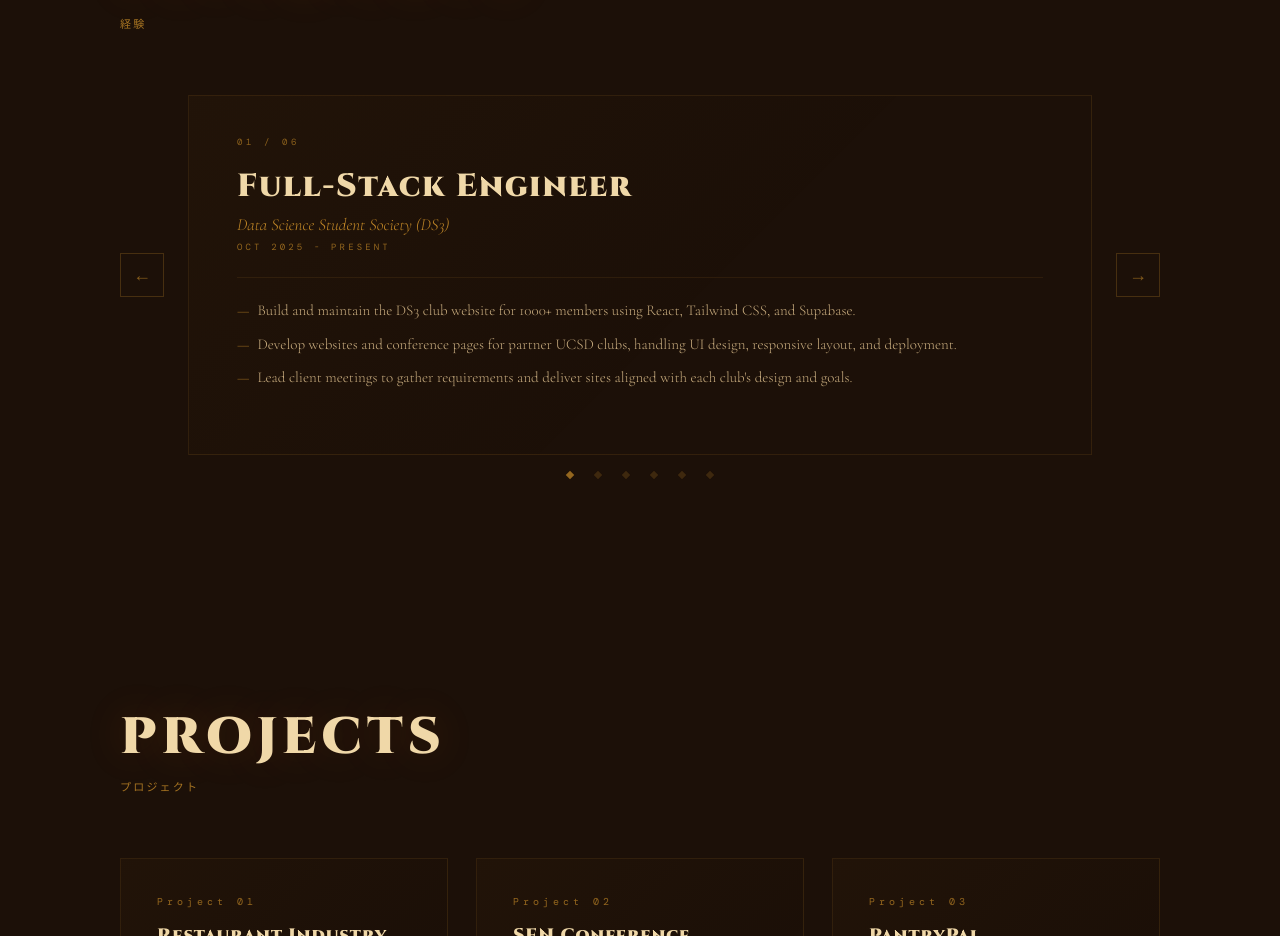
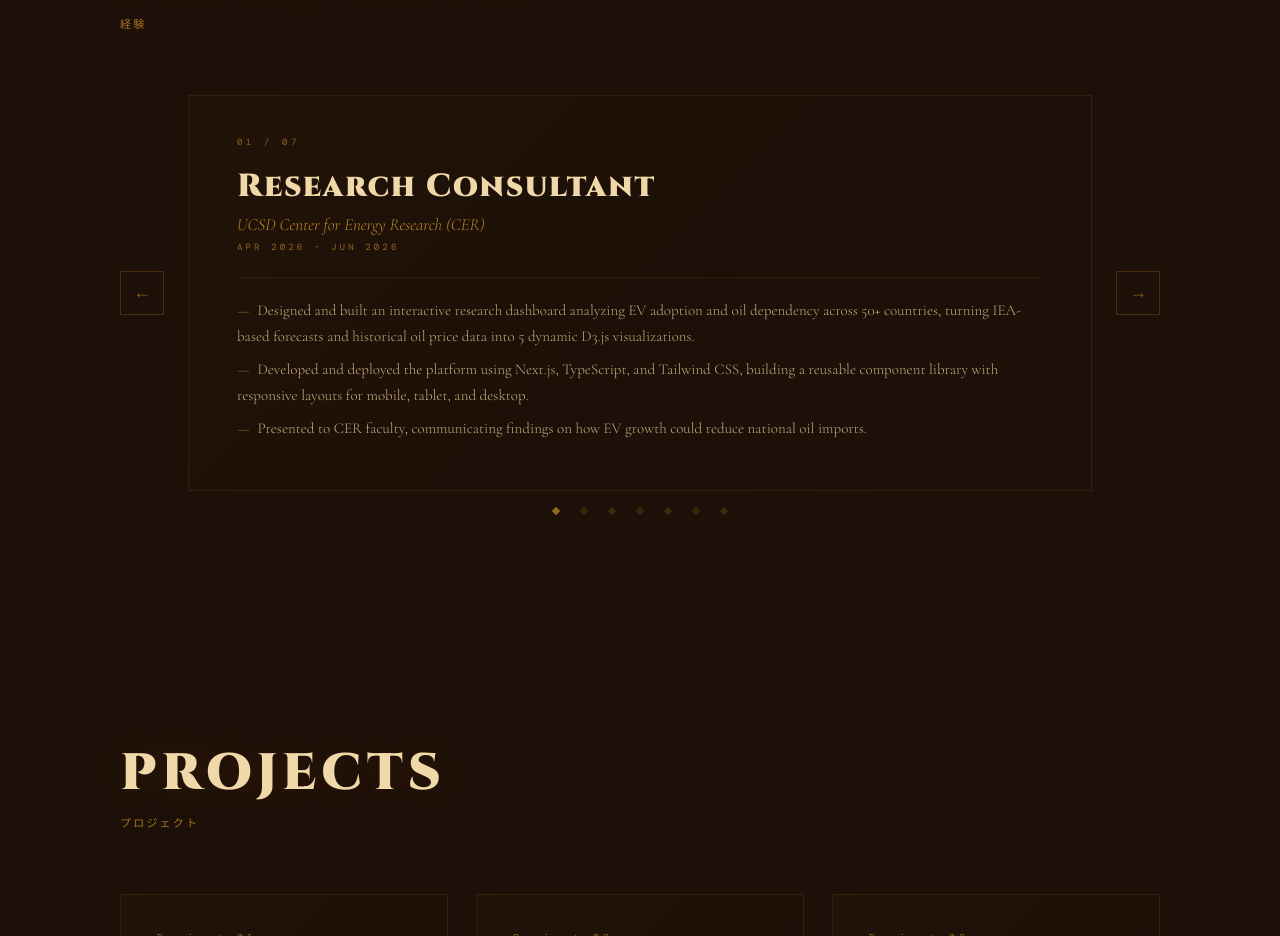
Before and after one commit to SammyG82/sam-griffiths-portfolio, a React (Vite) app: page /#/ in a window 1280 px wide. Shown: the part 960-1896 px from the top of the page. Built offline with nearby package versions, Linux system fonts and the light colour scheme.

Commit message:
Add CER research consultant experience
- Added Spring/Summer 2026 Research Consultant role at UCSD Center for Energy Research
- Reordered existing entries to keep most recent experience first

```diff
--- a/src/data/experience.ts
+++ b/src/data/experience.ts
@@ -9,6 +9,17 @@ export interface Experience {
 export const experiences: Experience[] = [
   {
     id: 1,
+    title: 'Research Consultant',
+    company: 'UCSD Center for Energy Research (CER)',
+    period: 'Apr 2026 - Jun 2026',
+    bullets: [
+      'Designed and built an interactive research dashboard analyzing EV adoption and oil dependency across 50+ countries, turning IEA-based forecasts and historical oil price data into 5 dynamic D3.js visualizations.',
+      'Developed and deployed the platform using Next.js, TypeScript, and Tailwind CSS, building a reusable component library with responsive layouts for mobile, tablet, and desktop.',
+      'Presented to CER faculty, communicating findings on how EV growth could reduce national oil imports.',
+    ],
+  },
+  {
+    id: 2,
     title: 'Full-Stack Engineer',
     company: 'Data Science Student Society (DS3)',
     period: 'Oct 2025 - Present',
@@ -19,7 +30,7 @@ export const experiences: Experience[] = [
     ],
   },
   {
-    id: 2,
+    id: 3,
     title: 'Intern',
     company: 'High Temp Metals, Inc.',
     period: 'Jun 2025 - Sep 2025',
@@ -29,7 +40,7 @@ export const experiences: Experience[] = [
     ],
   },
   {
-    id: 3,
+    id: 4,
     title: 'Teaching Assistant',
     company: 'Arroyo Vista Elementary School',
     period: 'Aug 2024 - Jun 2025',
@@ -40,7 +51,7 @@ export const experiences: Experience[] = [
     ],
   },
   {
-    id: 4,
+    id: 5,
     title: 'Head Tutor',
     company: 'Veritas Tutoring',
     period: 'Sep 2023 - Jun 2025',
@@ -51,7 +62,7 @@ export const experiences: Experience[] = [
     ],
   },
   {
-    id: 5,
+    id: 6,
     title: 'Group Leader',
     company: 'Badminton Club',
     period: 'Sep 2022 - Jun 2025',
@@ -61,7 +72,7 @@ export const experiences: Experience[] = [
     ],
   },
   {
-    id: 6,
+    id: 7,
     title: 'Thai/Laotian Ambassador',
     company: 'Cultural Foods Club',
     period: 'Sep 2022 - Jun 2025',
```
